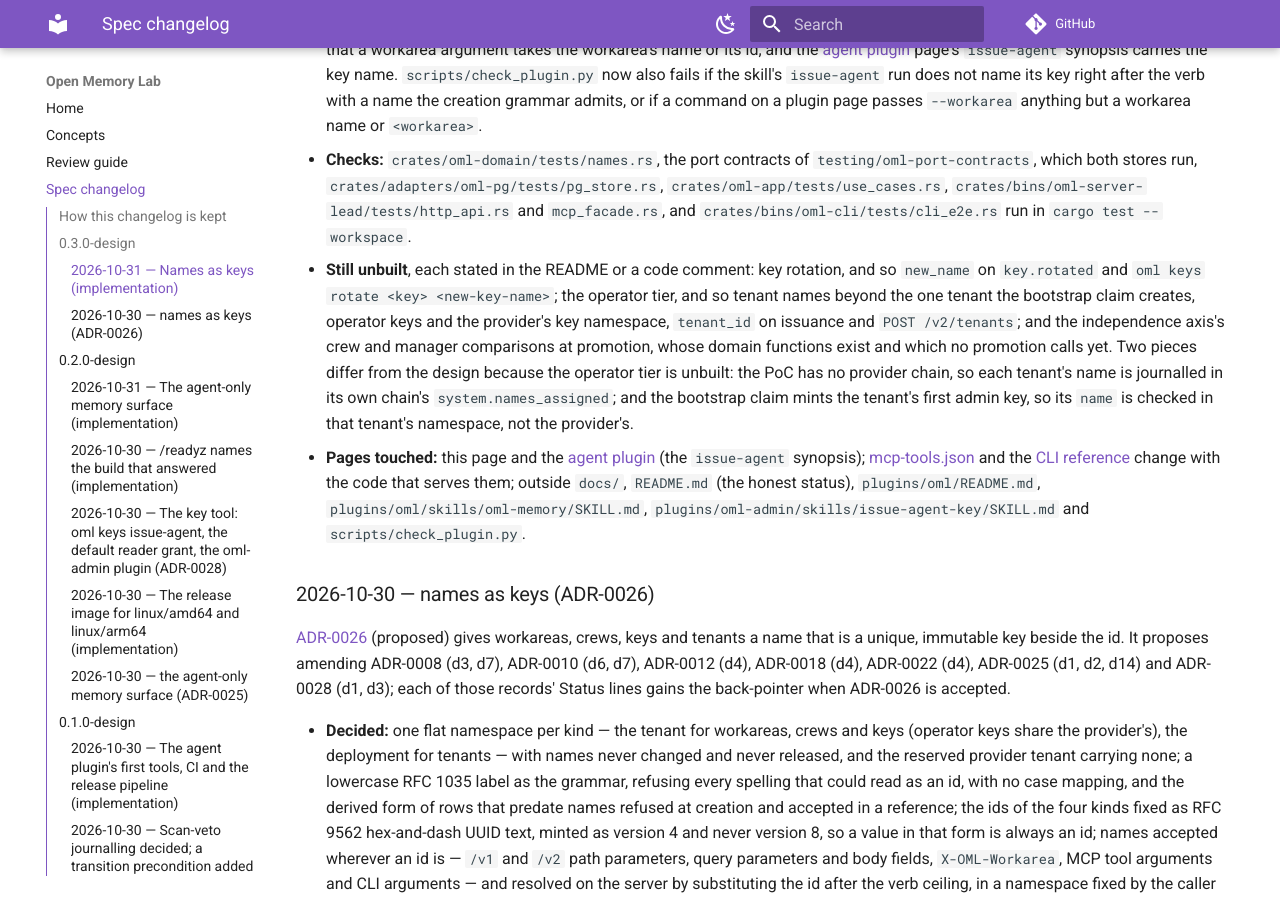
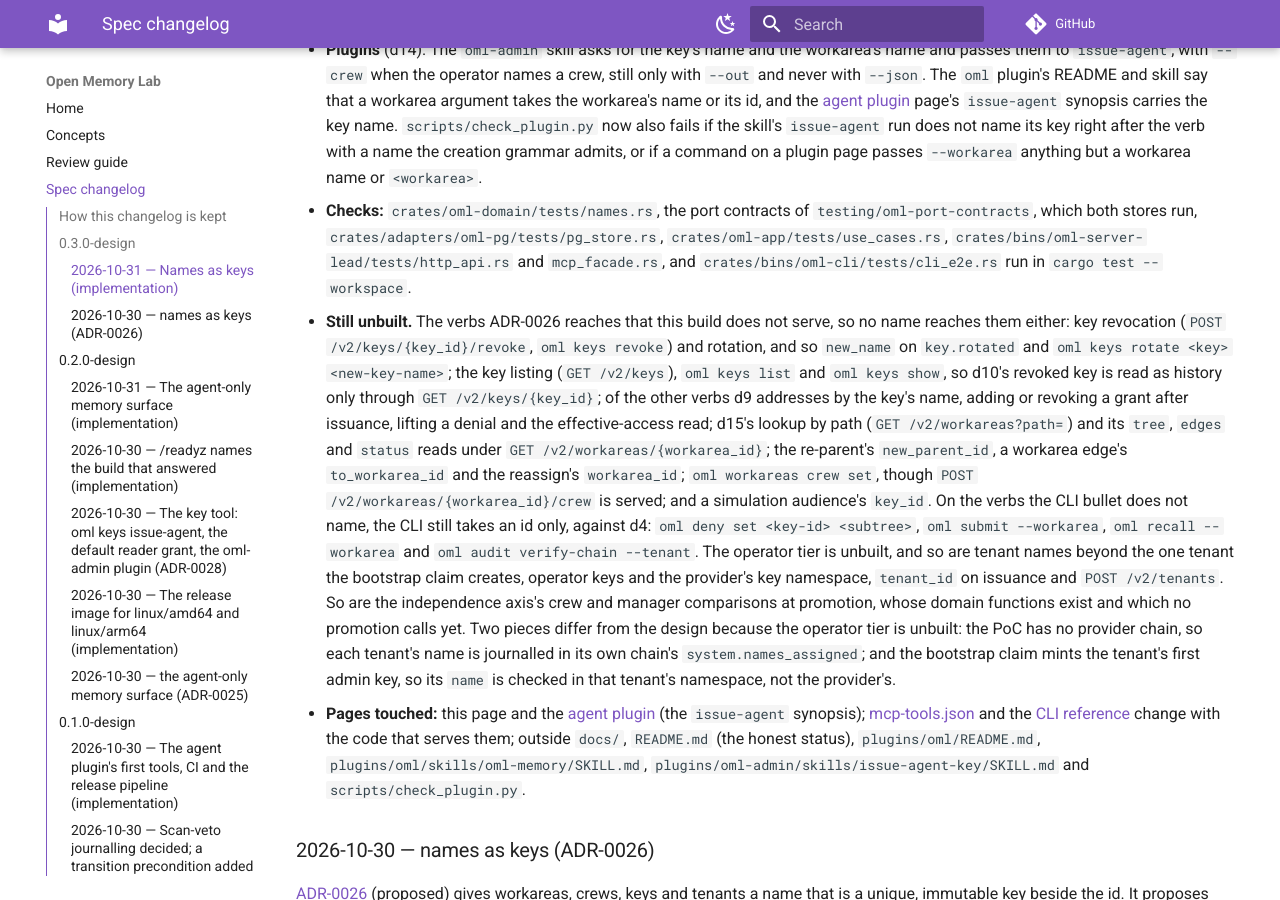
Before and after one commit to e8kor/open-memory-lab, an MkDocs documentation site: the page built from docs/changelog.md, in a window 1280 px wide and 900 px high, scrolled down 1721 px. Built offline with MkDocs 1.6.1 and Material for MkDocs 9.7.7, drawn with Linux system fonts in a browser that asks for light colours; comment, search, counter and statistics services are not loaded; some of the changed text lies outside the part shown.

Commit message:
Scope the names-as-keys changelog entry to the verbs this build serves, list the verbs ADR-0026 reaches that it does not serve and the CLI arguments that still take only an id, name key revocation as unbuilt in the README, and say that the one revoked key whose name still resolves is the server's own revocation of a failed issuance (ADR-0026 d4, d9, d10, d15)
S7's review found that the entry claimed the code serves everything ADR-0026 decides except rotation, the operator tier and the crew comparisons. Yet d4 has every CLI argument take a name, and oml deny set, oml submit --workarea, oml recall --workarea and oml audit verify-chain --tenant still parse a UUID, which S6's spec leaves alone; and d9, d10 and d15 decide verbs that no route or CLI verb serves: key revocation, the key listing and oml keys show, adding or revoking a grant, lifting a denial, the effective-access read, the lookup by path, the tree, edges and status reads, re-parent, edge proposal, reassign and oml workareas crew set. ADR-0018 d3 has an unbuilt claim carry its marker, so the entry now scopes its claim to the verbs served and lists each of these, and the README's unbuilt list gains key revocation. A revoked key is reachable only through the server's revocation of an issuance that failed after its key.issued, which the Storage bullet now says, and a creation-name refusal's details.field reads /name, since S5 names a body member by its JSON Pointer.

```diff
--- a/docs/changelog.md
+++ b/docs/changelog.md
@@ -32,9 +32,10 @@
 ### 2026-10-31 — Names as keys (implementation)
 
 An implementation milestone; no decision changes. The code now serves what the proposed
-[ADR-0026](adr/ADR-0026-names-are-keys.md) decides, except what is listed as unbuilt below. The
-record stays proposed: no Status line moves, `info.version` stays `0.3.0-design`, no `spec-v0.3`
-tag is cut, and no package version moves until the release.
+[ADR-0026](adr/ADR-0026-names-are-keys.md) decides on every verb this build serves, except what is
+listed as unbuilt below, which also names the verbs ADR-0026 reaches that this build does not
+serve. The record stays proposed: no Status line moves, `info.version` stays `0.3.0-design`, no
+`spec-v0.3` tag is cut, and no package version moves until the release.
 
 - **Classification at parse** (d2, d3). Every workarea, crew, key and tenant reference is an id in
   the RFC 9562 hex-and-dash form whose version digit is not `8`, or a name under the reference
@@ -45,19 +46,19 @@
 - **Storage** (d1, d5, d6, d10). Migration `0006_names.sql` adds the `crews` table and the `name`
   columns with their unique indexes, keeps the PoC's `tenants.name` and `workareas.name` as
   `prior_name`, ties `universe` to the root with a CHECK, and names nothing. The unique index is
-  `name.taken`'s authority, so a creation that loses a race journals nothing, and a revoked key's
-  name still resolves.
+  `name.taken`'s authority, so a creation that loses a race journals nothing, and a revoked key
+  keeps its name, which still resolves; the one revocation this build journals is the server's
+  own, of an issuance that failed after its `key.issued`.
 - **Resolution and crews** (d4, d5, d8, d9, d15). Every use case resolves the workareas, crews and
   keys it is given after the verb ceiling and before any read, so an unknown or unreadable name
   answers `access.not_found` in the same step, with the same code and details, as its id would.
-  Admin keys create, read and update crew records, journalled as `crew.created` and
-  `crew.updated`; `workarea.create` and `workarea.crew_updated` journal `crew_id`, and
-  `key.issued` journals the key's `name` and `crew_id`. The bootstrap claim and `POST /v2/keys`
-  refuse a body with no name, or one the creation grammar refuses, as `request.validation` naming
-  `name`, the claim only after its enrollment token. An admin key reads workarea structure across
-  its tenant by key role, the workarea read listing every child with `my_effective_verbs` empty,
-  and still answers `access.verb_ceiling` on every claim read; a global denial on an admin key is
-  refused.
+  Admin keys create, read and update crew records, journalled as `crew.created` and `crew.updated`;
+  `workarea.create` and `workarea.crew_updated` journal `crew_id`, and `key.issued` journals the
+  key's `name` and `crew_id`. The bootstrap claim and `POST /v2/keys` refuse a body with no name,
+  or one the creation grammar refuses, as `request.validation` with `details.field` `/name`, the
+  claim only after its enrollment token. An admin key reads workarea structure across its tenant by
+  key role, the workarea read listing every child with `my_effective_verbs` empty, and still
+  answers `access.verb_ceiling` on every claim read; a global denial on an admin key is refused.
 - **The lead's start** (d11, d15). Before it serves, the lead names every row that predates names,
   in one `system.names_assigned` per chain: the root `universe`, a usable creation-time name kept,
   every other row in the derived form, and each distinct crew object one crew record. In the same
@@ -91,15 +92,26 @@
   `testing/oml-port-contracts`, which both stores run, `crates/adapters/oml-pg/tests/pg_store.rs`,
   `crates/oml-app/tests/use_cases.rs`, `crates/bins/oml-server-lead/tests/http_api.rs` and
   `mcp_facade.rs`, and `crates/bins/oml-cli/tests/cli_e2e.rs` run in `cargo test --workspace`.
-- **Still unbuilt**, each stated in the README or a code comment: key rotation, and so `new_name`
-  on `key.rotated` and `oml keys rotate <key> <new-key-name>`; the operator tier, and so tenant
-  names beyond the one tenant the bootstrap claim creates, operator keys and the provider's key
-  namespace, `tenant_id` on issuance and `POST /v2/tenants`; and the independence axis's crew and
-  manager comparisons at promotion, whose domain functions exist and which no promotion calls
-  yet. Two pieces differ from the design because the operator tier is unbuilt: the PoC has no
-  provider chain, so each tenant's name is journalled in its own chain's
-  `system.names_assigned`; and the bootstrap claim mints the tenant's first admin key, so its
-  `name` is checked in that tenant's namespace, not the provider's.
+- **Still unbuilt.** The verbs ADR-0026 reaches that this build does not serve, so no name reaches
+  them either: key revocation (`POST /v2/keys/{key_id}/revoke`, `oml keys revoke`) and rotation,
+  and so `new_name` on `key.rotated` and `oml keys rotate <key> <new-key-name>`; the key listing
+  (`GET /v2/keys`), `oml keys list` and `oml keys show`, so d10's revoked key is read as history
+  only through `GET /v2/keys/{key_id}`; of the other verbs d9 addresses by the key's name, adding
+  or revoking a grant after issuance, lifting a denial and the effective-access read; d15's lookup
+  by path (`GET /v2/workareas?path=`) and its `tree`, `edges` and `status` reads under
+  `GET /v2/workareas/{workarea_id}`; the re-parent's `new_parent_id`, a workarea edge's
+  `to_workarea_id` and the reassign's `workarea_id`; `oml workareas crew set`, though
+  `POST /v2/workareas/{workarea_id}/crew` is served; and a simulation audience's `key_id`. On the
+  verbs the CLI bullet does not name, the CLI still takes an id only, against d4:
+  `oml deny set <key-id> <subtree>`, `oml submit --workarea`, `oml recall --workarea` and
+  `oml audit verify-chain --tenant`. The operator tier is unbuilt, and so are tenant names beyond
+  the one tenant the bootstrap claim creates, operator keys and the provider's key namespace,
+  `tenant_id` on issuance and `POST /v2/tenants`. So are the independence axis's crew and manager
+  comparisons at promotion, whose domain functions exist and which no promotion calls yet. Two
+  pieces differ from the design because the operator tier is unbuilt: the PoC has no provider
+  chain, so each tenant's name is journalled in its own chain's `system.names_assigned`; and the
+  bootstrap claim mints the tenant's first admin key, so its `name` is checked in that tenant's
+  namespace, not the provider's.
 - **Pages touched:** this page and the [agent plugin](api/mcp-plugin.md) (the `issue-agent`
   synopsis); [mcp-tools.json](api/mcp-tools.json) and the [CLI reference](cli/reference.md)
   change with the code that serves them; outside `docs/`, `README.md` (the honest status),
```
Also changed, not shown: README.md (+13 -13 lines).
